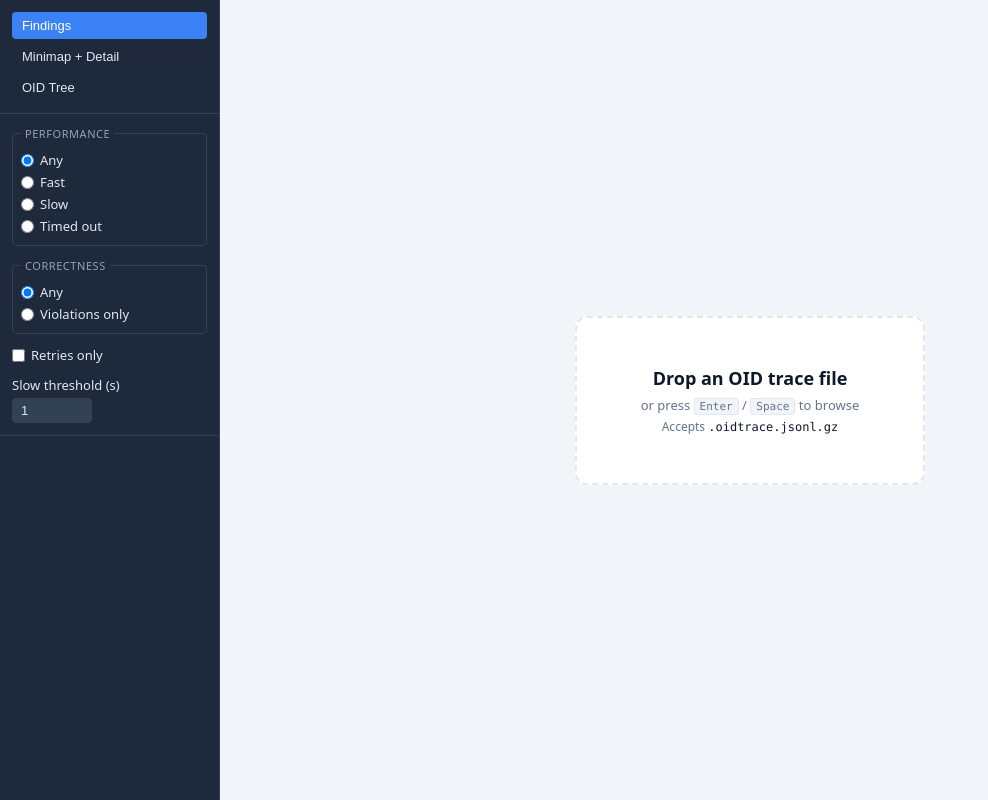
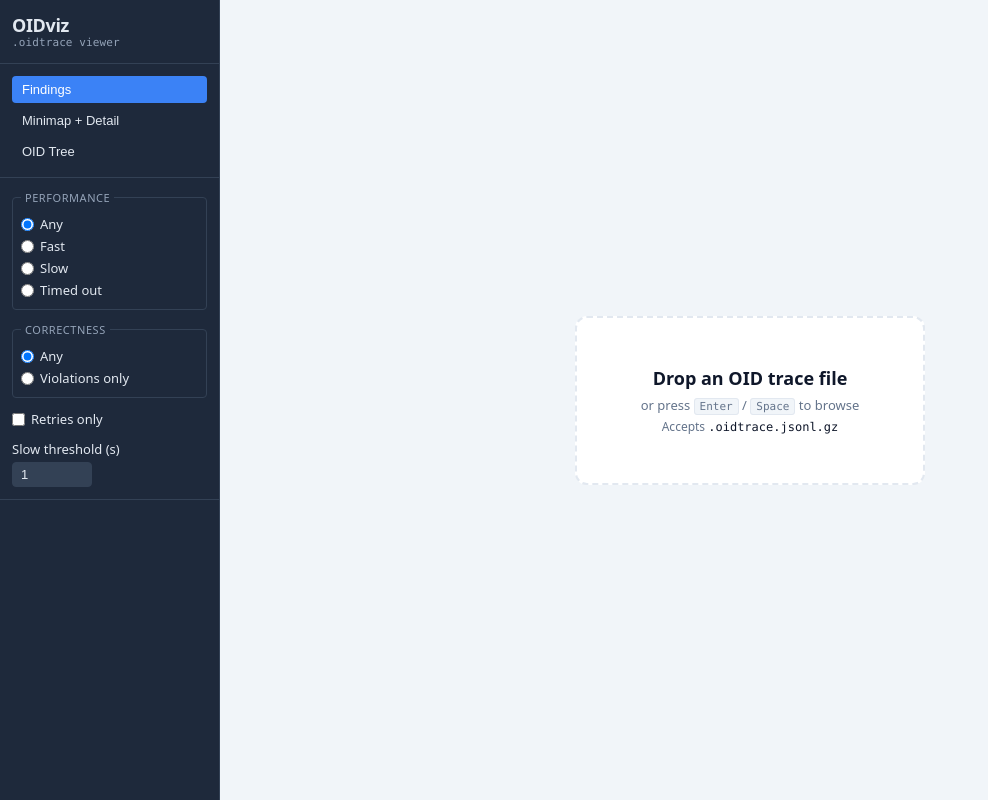
Before and after one commit to kain88-de/hackathon-snmp, a Vue app in the folder oidviz/: page / in a window 1280 px wide. Shown: the whole page, without its empty margins (0-988 px from the left). Built offline with nearby package versions, Linux system fonts and the light colour scheme.

Commit message:
feat(oidviz): brand sidebar, add e2e+a11y to CI gate
- Add OIDviz / .oidtrace viewer brand block at top of sidebar
- Disable max-lines oxlint rule (MinimapDetail is legitimately large)
- Install @axe-core/cli; fix a11y recipe to use bash shebang + trap
- Add e2e and a11y to just ci target

```diff
--- a/oidviz/package.json
+++ b/oidviz/package.json
@@ -14,6 +14,7 @@
     "vue": "^3.5.0"
   },
   "devDependencies": {
+    "@axe-core/cli": "^4.12.1",
     "@biomejs/biome": "^1.9.0",
     "@playwright/test": "^1.47.0",
     "@types/bun": "^1.3.14",
--- a/oidviz/src/components/Sidebar.vue
+++ b/oidviz/src/components/Sidebar.vue
@@ -63,6 +63,12 @@ function onSlowThresholdChange(event: Event): void {
 
 <template>
 	<aside class="sidebar" aria-label="Controls">
+		<!-- Brand -->
+		<div class="sidebar-brand">
+			<span class="sidebar-brand-name">OIDviz</span>
+			<span class="sidebar-brand-sub">.oidtrace viewer</span>
+		</div>
+
 		<!-- File section (viewer phase only) -->
 		<section v-if="appState.phase === 'viewer'" class="sidebar-section">
 			<button class="sidebar-btn" type="button" @click="openFilePicker">
@@ -180,6 +186,29 @@ function onSlowThresholdChange(event: Event): void {
 </template>
 
 <style scoped>
+.sidebar-brand {
+	padding: 16px 12px 14px;
+	border-bottom: 1px solid var(--sidebar-border);
+	display: flex;
+	flex-direction: column;
+	gap: 2px;
+}
+
+.sidebar-brand-name {
+	font-size: 18px;
+	font-weight: 700;
+	color: var(--sidebar-text);
+	letter-spacing: -0.02em;
+	line-height: 1;
+}
+
+.sidebar-brand-sub {
+	font-size: 11px;
+	color: var(--sidebar-muted);
+	font-family: var(--font-mono);
+	letter-spacing: 0.01em;
+}
+
 .sidebar {
 	width: 220px;
 	flex-shrink: 0;
```
Also changed, not shown: oidviz/.oxlintrc.json, 2 other files (tests, documents, lock files or other folders).
